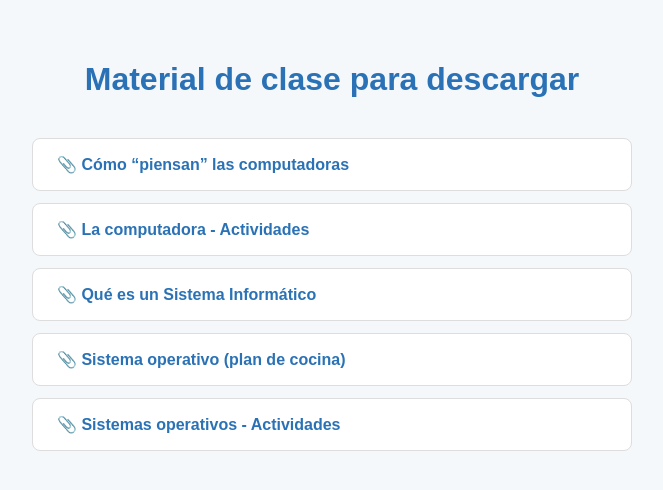
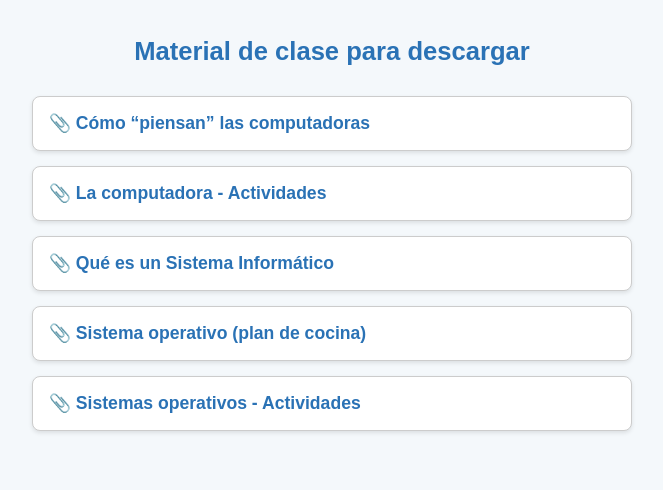
Before and after one commit to aeatencio/1i25, a plain HTML site: page index.html in a window 1280 px wide. Shown: the whole page, without its empty margins (308-971 px from the left). Drawn offline with Linux system fonts and the light colour scheme.

Commit message:
Update index.html

```diff
--- a/index.html
+++ b/index.html
@@ -2,67 +2,72 @@
 <html lang="es">
 <head>
   <meta charset="UTF-8">
+
+  <!-- Esto hace que el sitio se vea bien en celulares -->
+  <meta name="viewport" content="width=device-width, initial-scale=1.0">
+
   <title>Material de clase</title>
 
-    <!-- Estilos básicos para que se vea más agradable -->
+  <!-- Estilos -->
   <style>
-        /* Fuente y colores del fondo */
+    /* Configuración general del cuerpo */
     body {
       font-family: Arial, sans-serif;
-            background-color: #f4f8fb; /* fondo suave */
+      background-color: #f4f8fb;
       color: #333;
       margin: 0;
-            padding: 40px;
+      padding: 20px;
     }
 
-        /* Título principal */
+    /* Título */
     h1 {
-            color: #2a72b5; /* azul suave */
       text-align: center;
+      color: #2a72b5;
+      font-size: 1.6em;
+      margin-bottom: 30px;
     }
 
-        /* Lista de enlaces centrada y sin viñetas */
+    /* Lista centrada */
     ul {
       max-width: 600px;
-            margin: 40px auto;
+      margin: auto;
       padding: 0;
       list-style: none;
     }
 
-        /* Cada elemento de la lista tiene fondo y bordes suaves */
+    /* Cada botón/enlace */
     li {
-            background-color: #ffffff;
-            margin-bottom: 12px;
-            border: 1px solid #ddd;
+      background: white;
+      margin-bottom: 15px;
+      border: 1px solid #ccc;
       border-radius: 8px;
-            transition: background-color 0.2s;
+      overflow: hidden;
+      box-shadow: 0 2px 4px rgba(0,0,0,0.1);
     }
 
-        /* Efecto al pasar el mouse */
-        li:hover {
+    a {
+      display: block;
+      text-decoration: none;
+      padding: 16px;
+      color: #2a72b5;
+      font-weight: bold;
+      font-size: 1.1em;
+    }
+
+    a:hover {
       background-color: #eef5fc;
     }
 
-        /* Enlace con estilo de bloque completo */
-        a {
-            display: block;
-            padding: 16px 24px;
-            text-decoration: none;
-            color: #2a72b5;
-            font-weight: bold;
-        }
-
-        /* Ícono al principio del enlace */
     a::before {
-            content: "📎 "; /* clip de papel */
+      content: "📎 ";
     }
   </style>
 </head>
 
 <body>
+
   <h1>Material de clase para descargar</h1>
 
-    <!-- Lista de archivos disponibles -->
   <ul>
     <li><a href="Cómo “piensan” las computadoras.pdf" download>Cómo “piensan” las computadoras</a></li>
     <li><a href="La computadora - Actividades.pdf" download>La computadora - Actividades</a></li>
@@ -70,5 +75,6 @@
     <li><a href="Sistema operativo (plan de cocina).pdf" download>Sistema operativo (plan de cocina)</a></li>
     <li><a href="Sistemas operativos - Actividades.pdf" download>Sistemas operativos - Actividades</a></li>
   </ul>
+
 </body>
 </html>
```
Lines whose indentation alone changed are shown as unchanged.
